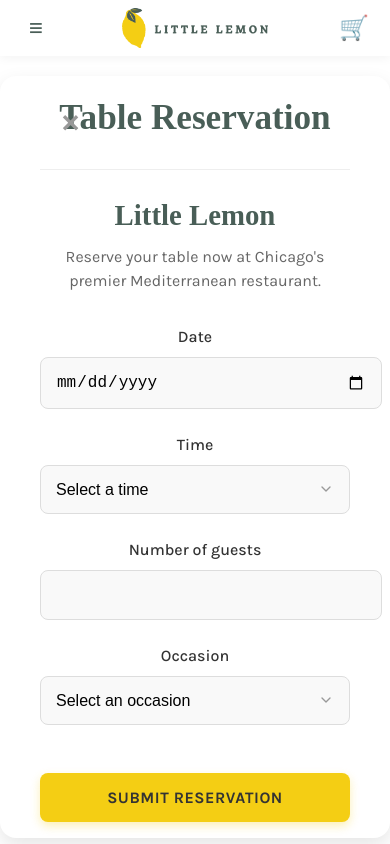
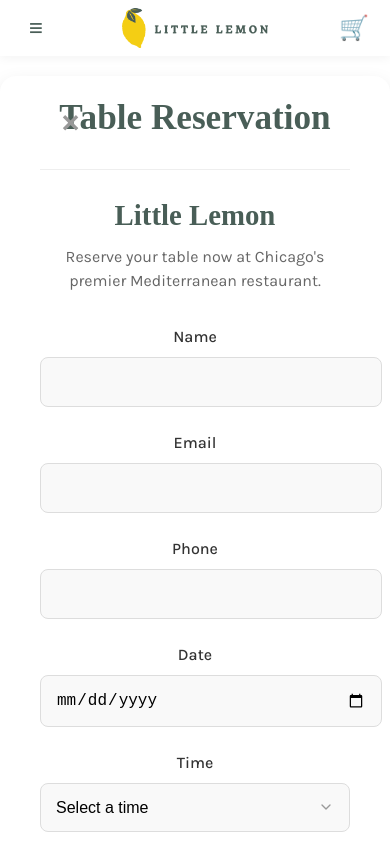
Before and after one commit to Sgct97/little-lemon-app, a React (Create React App) app: page / in a window 390 px wide. Both pictures are taken after a click on the button "RESERVE A TABLE". Shown: the top 844 px of the page. Built offline with nearby package versions, Linux system fonts and the light colour scheme; a web font is replaced by a local one.

Commit message:
Add name, phone, and email fields to BookingForm

```diff
--- a/src/components/BookingForm.js
+++ b/src/components/BookingForm.js
@@ -6,7 +6,10 @@
     date: '',
     time: '',
     guests: '',
-    occasion: ''
+    occasion: '',
+    name: '',
+    phone: '',
+    email: ''
   });
 
   const handleChange = (e) => {
@@ -29,6 +32,45 @@
 
   return (
     <form onSubmit={handleSubmit} className="booking-form">
+      <div className="form-group">
+        <label htmlFor="name">Name</label>
+        <input
+          type="text"
+          id="name"
+          name="name"
+          className="form-control"
+          value={formData.name}
+          onChange={handleChange}
+          required
+        />
+      </div>
+
+      <div className="form-group">
+        <label htmlFor="email">Email</label>
+        <input
+          type="email"
+          id="email"
+          name="email"
+          className="form-control"
+          value={formData.email}
+          onChange={handleChange}
+          required
+        />
+      </div>
+
+      <div className="form-group">
+        <label htmlFor="phone">Phone</label>
+        <input
+          type="tel"
+          id="phone"
+          name="phone"
+          className="form-control"
+          value={formData.phone}
+          onChange={handleChange}
+          required
+        />
+      </div>
+
       <div className="form-group">
         <label htmlFor="date">Date</label>
         <input
```
